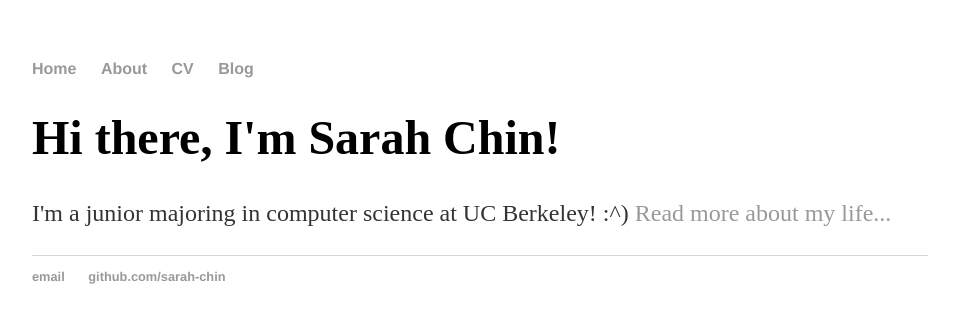
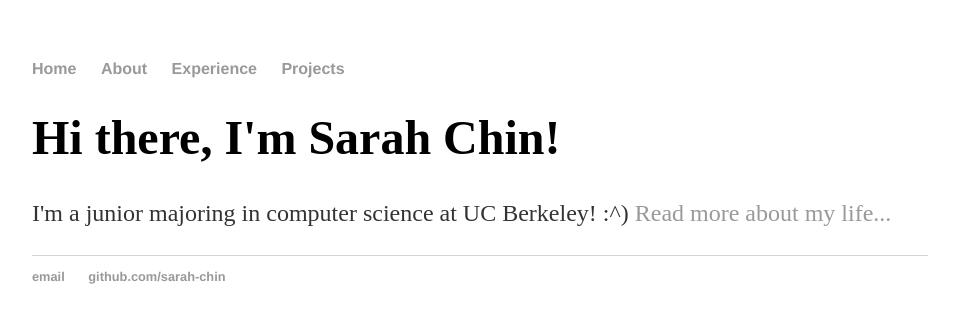
Before and after one commit to sarah-chin/sarah, a Jekyll site: the page built from index.html, in a window 1280 px wide. Shown: the top 323 px of the page, without its empty margins (160-1119 px from the left). Built offline with Jekyll 4.4.1, drawn with Linux system fonts in a browser that asks for light colours.

Commit message:
Update default.html

```diff
--- a/_layouts/default.html
+++ b/_layouts/default.html
@@ -10,8 +10,8 @@
 	    		<ul>
 	        		<li><a href="/">Home</a></li>
 		        	<li><a href="/about">About</a></li>
-	        		<li><a href="/cv">CV</a></li>
-	        		<li><a href="/blog">Blog</a></li>
+	        		<li><a href="/experience">Experience</a></li>
+	        		<li><a href="/projects">Projects</a></li>
 	    		</ul>
 			</nav>
 			<div class="container">
```
